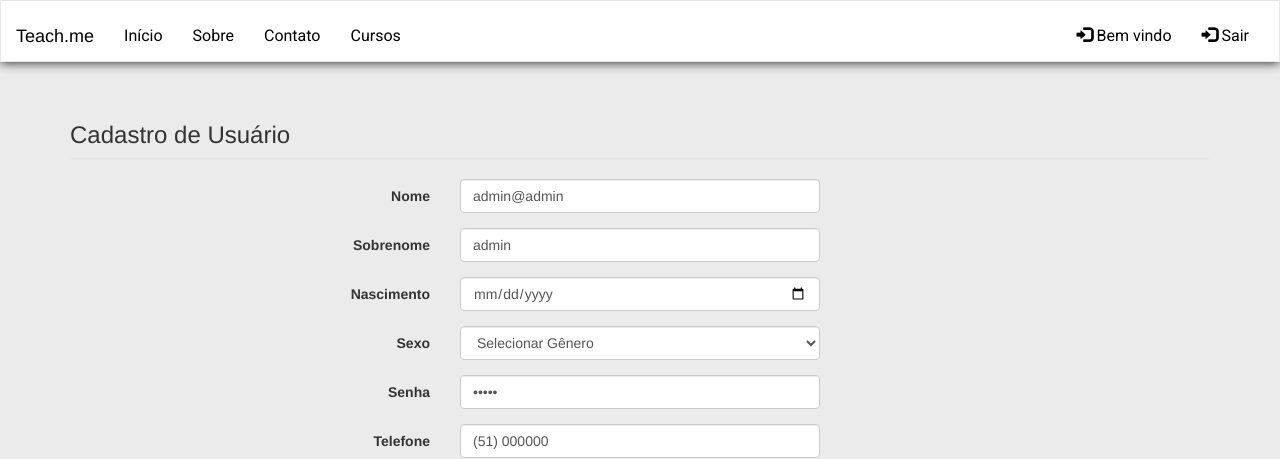
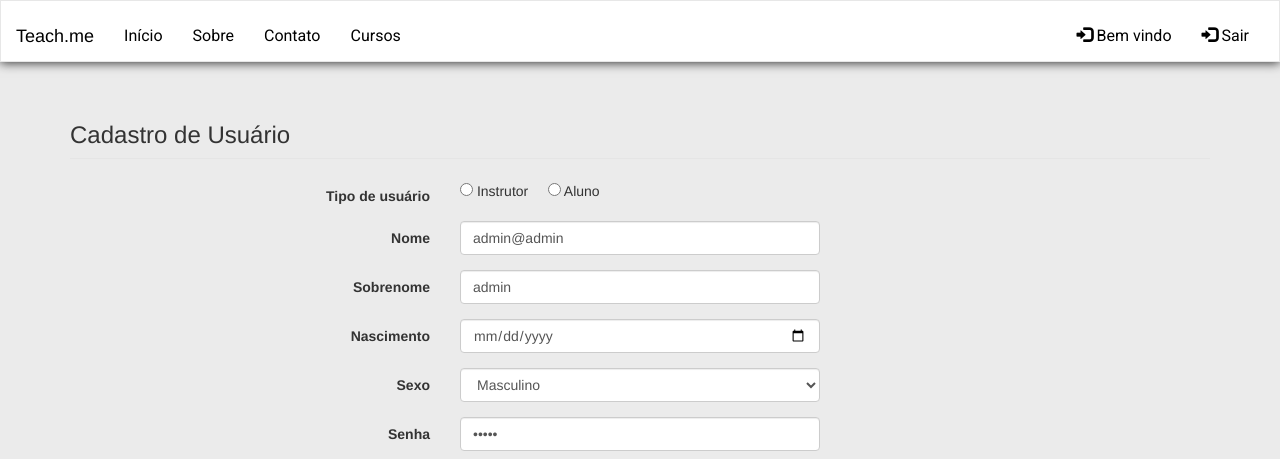
Before and after one commit to roavellarm/Teach.me, an Angular app: page /user/1 in a window 1280 px wide. Shown: the top 459 px of the page. Built offline with nearby package versions, Linux system fonts and the light colour scheme; a web font is replaced by a local one.

Commit message:
Relationship Course/Instructors/Students/Categories

```diff
--- a/src/app/account/register/register.component.html
+++ b/src/app/account/register/register.component.html
@@ -17,7 +17,7 @@
 </div> -->
 
 <form #userForm="ngForm" class="form-horizontal">
-  <fieldset>
+  <form>
     <legend><h3>Cadastro de Usuário</h3></legend>
 
     <div *ngIf="showAlert" class="alert alert-danger" role="alert">{{error}}</div>
@@ -26,9 +26,9 @@
       <label class="col-lg-4 control-label">Tipo de usuário</label>
       <div class="col-lg-4">
         <div>
-          <input type="radio" name="userType" id=userType value="true" checked="" [(ngModel)]="user.userType">
+          <input type="radio" name="userType" id=userType value="false" checked="" [(ngModel)]="user.userType">
           Instrutor &nbsp; &nbsp;
-          <input type="radio" name="userType" id=userType value="false" [(ngModel)]="user.userType">
+          <input type="radio" name="userType" id=userType value="true" [(ngModel)]="user.userType">
           Aluno
         </div>
       </div>
@@ -63,5 +63,5 @@
         <button type="submit" class="btn btn-primary" (click)="save()" [disabled]="!userForm.form.valid">Salvar</button>
       </div>
     </div>
-  </fieldset>
+  </form>
 </form>
--- a/src/app/course/course.service.ts
+++ b/src/app/course/course.service.ts
@@ -1,21 +1,60 @@
-import { CategoryService } from './../category/category.service';
-import { Category } from './../category/category';
+import { User } from './../user/user';
 import { Injectable } from '@angular/core';
 import { Course } from "./course";
+import { CategoryService } from './../category/category.service';
 import { UserService } from '../user/user.service';
-import { User } from '../user/user';
+import { Category } from './../category/category';
+// import { User } from '../user/user';
 
 @Injectable()
 export class CourseService {
+  // student1: User;
+  // student2: User;
+  // instructor1: User;
+  // instructor2: User;
+  // category1: Category;
+  // category2: Category;
+  // courses: Course[] = [
+  //   { id: 0,
+  //     title: "Aulas de Inglês",
+  //     // instructor_id: 2,
+  //     // student_id: 5,
+  //     // category_id: 1,
+  //     instructor: this.instructor1,
+  //     student:  this.student1,
+  //     category: this.category1,
+  //     contact: "meuemail@email.com",
+  //     description: "Aulas de Inglês Particular",
+  //     module: true, // true = presencial / false = distancia
+  //     price: 60.50
+  //   },
+  //   { id: 1,
+  //     title: "Aulas de Violão",
+  //     // instructor_id: 4,
+  //     // student_id: 3,
+  //     // category_id: 2,
+  //     instructor: this.instructor2,
+  //     student: this.student2,
+  //     category: this.category2,
+  //     contact: "por email",
+  //     description: "Aulas de violão para iniciantes",
+  //     module: true, // true = presencial / false = distancia
+  //     price: 75.00
+  //   }
+  // ];
+  // // students: User[] = []; NAO APAGAR!!!!!!!!!
+  // // instructors: User[] = [];
+  // // categories: Category[] = [];
   courses: Course[] = [];
-  students: User[] = [];
-  instructors: User[] = [];
-  categories: Category[] = [];
-
   autoIncrement: number = 1;
 
   constructor(private userService: UserService, private categoryService: CategoryService) {
-    this.categories = categoryService.getAll();
+    // this.instructor1 = userService.get(2);
+    // this.instructor2 = userService.get(4);
+    // this.student1 = userService.get(5);
+    // this.student2 = userService.get(3);
+    // this.category1 = categoryService.get(1);
+    // this.category2 = categoryService.get(2);
   }
 
   getAll() {
--- a/src/app/course/form-course/form-course.component.ts
+++ b/src/app/course/form-course/form-course.component.ts
@@ -1,3 +1,4 @@
+import { getTestBed } from '@angular/core/testing';
 import { UserService } from './../../user/user.service';
 import { CategoryService } from './../../category/category.service';
 import { Category } from './../../category/category';
@@ -13,19 +14,26 @@ import { User } from './../../user/user';
 })
 export class FormCourseComponent implements OnInit {
   course:Course;
-  user: User;
-  users: User[] = [];
+  id:number;
+  // user: User;
+  students: User[] = [];
   instructors: User[] = [];
   categories: Category[]=[];
-  id:number;
-  constructor(private service: CourseService, private userService: UserService, private categoryService: CategoryService, private router: Router, private activatedRoute: ActivatedRoute) { }
+
+  constructor(
+    private service: CourseService,
+    private userService: UserService,
+    private categoryService: CategoryService,
+    private router: Router,
+    private activatedRoute: ActivatedRoute
+  ) { }
 
   ngOnInit()
   {
-    this.users = this.userService.getAll();
+    this.id = this.activatedRoute.snapshot.params['id'];
     this.categories = this.categoryService.getAll();
+    this.students = this.userService.getStudents();
     this.instructors = this.userService.getInstructors();
-    this.id = this.activatedRoute.snapshot.params['id'];
 
     if (isNaN(this.id)){
       this.course = new Course();
@@ -39,8 +47,8 @@ export class FormCourseComponent implements OnInit {
   save()
   {
     if (isNaN(this.id)) {
-      // this.user = localStorage.getItem('currentUser');
-      this.course.instructor = this.user;
+      // this.course.instructor = localStorage.getItem('currentUser');
+      // this.course.instructor = this.user;
       this.service.post(this.course);
       this.course = new Course();
     }
--- a/src/app/user/form-user/form-user.component.html
+++ b/src/app/user/form-user/form-user.component.html
@@ -3,6 +3,24 @@
     <legend><h3>Cadastro de Usuário</h3></legend>
 
     <div *ngIf="showAlert" class="alert alert-danger" role="alert">{{error}}</div>
+
+    <div class="form-group">
+      <label class="col-lg-4 control-label">Tipo de usuário</label>
+      <div class="col-lg-4">
+        <div>
+          <input type="radio" name="instructor" id=instructor value="false" [(ngModel)]="user.userType">
+          Instrutor &nbsp; &nbsp;
+          <input type="radio" name="student" id=student value="true" [(ngModel)]="user.userType">
+          Aluno
+        </div>
+      </div>
+    </div>
+
+    <!-- <select class="form-control" id="instructors" name="instructors" [(ngModel)]="course.instructor">
+        <option *ngFor="let u of instructors" [ngValue]="u">
+            {{u.firstName}} {{u.lastName}}
+        </option>
+    </select> -->
 
     <div class="form-group">
       <label for="firstName" class="col-lg-4 control-label">Nome</label>
@@ -23,10 +41,9 @@
         </div>
     </div>
     <div class="form-group">
-      <label for="select" class="col-lg-4 control-label">Sexo</label>
+      <label for="sex" class="col-lg-4 control-label">Sexo</label>
       <div class="col-lg-4">
-        <select class="form-control" id="select">
-            <option> Selecionar Gênero </option>
+        <select class="form-control" id="sex">
             <option value="Masculino">Masculino </option>
             <option value="Feminino">Femino</option>
             <option value="Outro">Outro</option>
@@ -68,3 +85,22 @@
     </div>
   </fieldset>
 </form>
+
+
+<!--
+    <select id="instructors" name="instructors" [(ngModel)]="course.instructor">
+
+        </option>
+    </select> -->
+
+    <!-- <div id="userType" name="userType" [(ngModel)]="user.userType"> -->
+        <!-- <option *ngIf="let u of instructors" [ngValue]="u"> -->
+         <!-- <input type="text" required [(ngModel)]="${user.firstName}">{{${user.firstName}}}  </input> -->
+          <!-- {{u.firstName}} {{u.lastName}} -->
+        <!-- <input type="radio" name="instructor" id=instructor value="false" [(ngModel)]="user.userType">
+        Instrutor &nbsp; &nbsp;
+        <input type="radio" name="student" id=student value="true" [(ngModel)]="user.userType">
+        Aluno
+      </div>
+    </div>
+  </div> -->
--- a/src/app/user/index-user/index-user.component.html
+++ b/src/app/user/index-user/index-user.component.html
@@ -16,7 +16,8 @@
         <tbody>
             <tr *ngFor="let user of users">
                 <td>{{user.id}}</td>
-                <td>{{ user.userType && 'Estudante' || 'Instrutor' }}</td>
+                <td>{{ user.userType }}</td>
+                <!-- <td>{{ user.userType && 'Aluno' || 'Instrutor' }}</td> -->
                 <td>{{user.firstName}}</td>
                 <td>{{user.phone}}</td>
                 <td>{{user.email}}</td>
--- a/src/app/user/user.service.ts
+++ b/src/app/user/user.service.ts
@@ -3,22 +3,28 @@ import { User } from './user';
 
 @Injectable()
 export class UserService {
+  // users:User[]=[];
+
+  // users:User[]=[{ id:1, firstName:"admin@admin", lastName:"admin", birthDate:new Date(1969,12,24), phone:"(51) 000000", email:"admin@admin.com",
+  //   password:"admin", adress:"Além from hell", userType:false, sex_id:0 }];
+
   users:User[]=[
     { id:1, firstName:"admin@admin", lastName:"admin", birthDate:new Date(1969,12,24), phone:"(51) 000000", email:"admin@admin.com",
-    password:"admin", adress:"Além from hell", userType:false },
+    password:"admin", adress:"Além from hell", userType:false, sex_id:0 },
     { id:2, firstName:"Ciclano", lastName:"Araujo", birthDate:new Date(1969,12,24), phone:"(51) 99567-4545", email:"ciclano@email.com",
-      password:"secret", adress:"Além from hell", userType:false },
+      password:"secret", adress:"Além from hell", userType:false, sex_id:0 },
     { id:3, firstName:"Beltrano", lastName:"Da Silva", birthDate:new Date(1965,9,15), phone:"(51) 99977-7666", email:"beltrano@email.com",
-      password:"secret", adress:"Onde o diabo perdeu as botas", userType:true },
-    { id:4, firstName:"Fulano", lastName:"M", birthDate:new Date(1984,5,30), phone:"(55) 98234-6384", email:"fulano@email.com",
-      password:"secret", adress:"Ohio que o parta", userType:false },
-    { id:5, firstName:"Fulano", lastName:"M", birthDate:new Date(1984,5,30), phone:"(55) 98234-6384", email:"estudante@gmail.com",
-       password:"estudante", adress:"Ohio que o parta", userType:true },
-    { id:6, firstName:"Fulano", lastName:"M", birthDate:new Date(1984,5,30), phone:"(55) 98234-6384", email:"instrutor@gmail.com",
-    password:"instrutor", adress:"Ohio que o parta", userType:false }
+      password:"secret", adress:"Onde o diabo perdeu as botas", userType:true, sex_id:0 },
+    { id:4, firstName:"Fulana", lastName:"M", birthDate:new Date(1984,5,30), phone:"(55) 98234-6384", email:"fulano@email.com",
+      password:"secret", adress:"Ohio que o parta", userType:false, sex_id:1 },
+    { id:5, firstName:"Ciclana", lastName:"M", birthDate:new Date(1984,5,30), phone:"(55) 98234-6384", email:"estudante@gmail.com",
+       password:"estudante", adress:"Ohio que o parta", userType:true, sex_id:1 },
+    { id:6, firstName:"Fulan@", lastName:"M", birthDate:new Date(1984,5,30), phone:"(55) 98234-6384", email:"instrutor@gmail.com",
+    password:"instrutor", adress:"Ohio que o parta", userType:false, sex_id:2 }
   ];
 
-  autoIncrement: number = 5;
+  // autoIncrement: number = 1;
+  autoIncrement: number = 7;
 
   constructor() { }
 
@@ -27,6 +33,7 @@ export class UserService {
   }
 
   getInstructors() {
+    alert
     return this.getAll().filter(user => user.userType == false);
   }
 
@@ -45,13 +52,11 @@ export class UserService {
   post(_user: User) {
     _user.id = this.autoIncrement++;
     this.users.push(_user);
-    // this.refreshUsersTypes();
   }
 
   put(_id:number, _user:User){
     let i = this.users.indexOf(this.get(_id),0);
     this.users[i] = _user;
-    // this.refreshUsersTypes();
   }
 
   delete(_user:User) {
@@ -59,6 +64,5 @@ export class UserService {
     if(i > -1){
       this.users.splice(i, 1);
     }
-    // this.refreshUsersTypes();
   }
 }
--- a/src/app/user/user.ts
+++ b/src/app/user/user.ts
@@ -17,7 +17,8 @@ export class User {
     // streetNumber: string;
     // streetComplement: string;
     // image: Blob;
-    sex: Sex;
+    // sex: Sex;
+    sex_id: number;
 
     // temporary
     adress: string;
```
Also changed, not shown: src/app/category/form-category/form-category.component.ts (+6 -4 lines), src/app/course/course.ts (+7 -1 lines).
